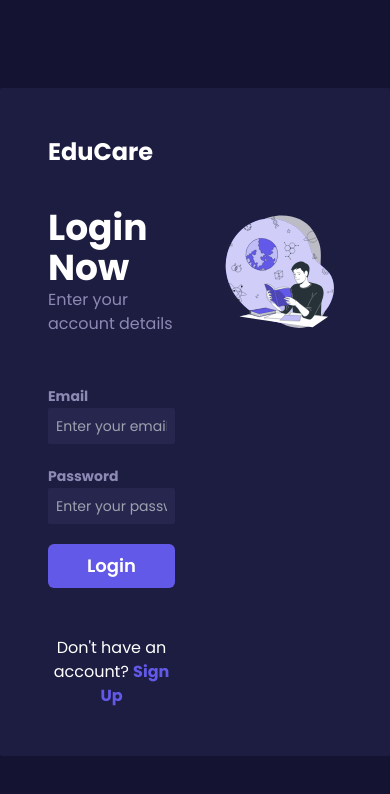
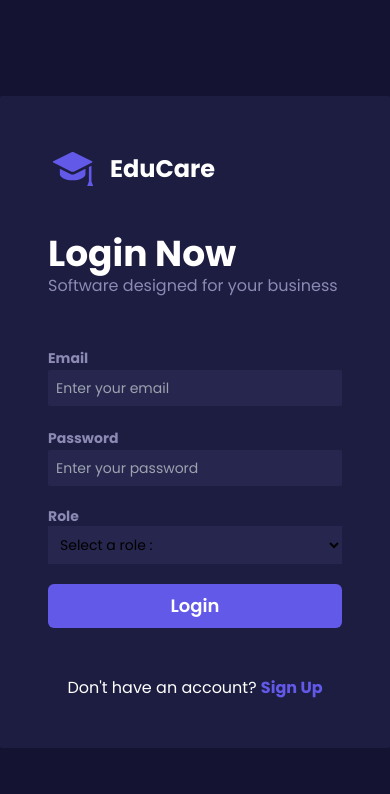
Before and after one commit to kngval/EduCare, a React (Vite) app: page /login in a window 390 px wide. Shown: the top 794 px of the page. Built offline with nearby package versions, Linux system fonts and the light colour scheme.

Commit message:
route pages

```diff
--- a/src/pages/Login.tsx
+++ b/src/pages/Login.tsx
@@ -3,10 +3,13 @@ import school2 from "../assets/school2.svg";
 import { useState } from "react";
 import { useDispatch } from "react-redux";
 import { setToken } from "../redux/authSlice";
-
+import logo from "../assets/logo.svg"
 function Login() {
   const [email, setEmail] = useState("");
   const [password, setPassword] = useState("");
+  const [role, setRole] = useState("");
+  const [teacherCode, setTeacherCode] = useState("");
+  const [adminCode, setAdminCode] = useState("");
   const [response, setResponse] = useState({ success: null, message: null, field: null });
 
   const dispatch = useDispatch();
@@ -45,18 +48,35 @@ function Login() {
     }
   }
 
+  const ErrorMessage = ({ fieldName }: { fieldName: string }) => {
+    return response && response.success === false && response.field === fieldName ? (
+      <div className="text-sm text-red-500 flex items-center mt-2 gap-1">
+        <svg className="w-5" viewBox="0 0 512 512" version="1.1" xmlns="http://www.w3.org/2000/svg" fill="#EF4444">
+          <g id="SVGRepo_bgCarrier" strokeWidth="0"></g>
+          <g id="SVGRepo_tracerCarrier" strokeLinecap="round" strokeLinejoin="round"></g>
+          <g id="SVGRepo_iconCarrier">
+            <g id="add" fill="#EF4444" transform="translate(42.666667, 42.666667)">
+              <path d="M213.333333,3.55271368e-14 C331.136,3.55271368e-14 426.666667,95.5306667 426.666667,213.333333 C426.666667,331.136 331.136,426.666667 213.333333,426.666667 C95.5306667,426.666667 3.55271368e-14,331.136 3.55271368e-14,213.333333 C3.55271368e-14,95.5306667 95.5306667,3.55271368e-14 213.333333,3.55271368e-14 Z M262.250667,134.250667 L213.333333,183.168 L164.416,134.250667 L134.250667,164.416 L183.168,213.333333 L134.250667,262.250667 L164.416,292.416 L213.333333,243.498667 L262.250667,292.416 L292.416,262.250667 L243.498667,213.333333 L292.416,164.416 L262.250667,134.250667 Z" />
+            </g>
+          </g>
+        </svg>
+        <h4>{response.message}</h4>
+      </div>
+    ) : null;
+  };
   return (
     <div className="bg-customBlue flex w-full h-screen items-center justify-center">
-      <div className="bg-customBlue2 p-12 rounded-sm w-[1000px]">
-        <div className="flex justify-between items-center mb-10">
+      <div className="authContainer bg-customBlue2 p-12 rounded-sm w-full sm:w-[500px] lg:w-[800px] xl:w-[1000px]">
+        <div className="flex gap-3 items-center mb-10">
+          <img src={logo} className="w-[50px]" />
           <h1 className="text-2xl text-white font-bold">EduCare</h1>
         </div>
 
         <div className="grid grid-cols-6 gap-10">
-          <div className="col-span-3">
+          <div className="col-span-6 lg:col-span-3">
             <div className="text-4xl text-white font-bold">Login Now</div>
             <div className="text-customBlack mb-12">
-              Enter your account details
+              Software designed for your business
             </div>
 
             <form action="" onSubmit={handleSubmit}>
@@ -97,7 +117,60 @@ function Login() {
 
                     </div>
                   )}
+
                 </div>
+
+                <div>
+                  <label className="text-customBlack block font-bold text-sm" htmlFor="">
+                    Role
+                  </label>
+                  <select value={role} onChange={(e) => setRole(e.target.value)} className="bg-customPlaceholder text-sm p-2 w-full">
+                    <option value="" className="">Select a role : </option>
+                    <option value="admin" className="">Admin</option>
+                    <option value="student" className="">Student</option>
+                    <option value="teacher" className="">Teacher</option>
+                  </select>
+                  <ErrorMessage fieldName="role" />
+
+
+                </div>
+                {role == "teacher" && (
+                  <div>
+                    <label className="text-customBlack font-bold text-sm" htmlFor="">
+                      Teacher Code
+                    </label>
+                    <input
+                      type="text"
+                      placeholder="Enter your code"
+                      className="block p-2 text-white text-sm bg-customPlaceholder rounded-sm outline-none w-full"
+                      value={teacherCode}
+                      onChange={(e) => setTeacherCode(e.target.value)}
+                    />
+
+                    <ErrorMessage fieldName="teacherCode" />
+
+                  </div>
+
+                )}
+                {role == "admin" && (
+                  <div>
+                    <label className="text-customBlack font-bold text-sm" htmlFor="">
+                      Admin Code
+                    </label>
+                    <input
+                      type="text"
+                      placeholder="Enter your code"
+                      className="block p-2 text-white text-sm bg-customPlaceholder rounded-sm outline-none w-full"
+                      value={adminCode}
+                      onChange={(e) => setAdminCode(e.target.value)}
+                    />
+
+                    <ErrorMessage fieldName="teacherCode" />
+
+                  </div>
+
+                )}
+
                 <div>
                   <button type="submit" className="bg-customLightBlue w-full text-white text-lg font-semibold rounded-md py-2">
                     Login
@@ -110,8 +183,8 @@ function Login() {
             </div>
           </div>
 
-          <div className="col-span-3">
-            <img src={school2} alt="" className="w-[500px]" />
+          <div className="col-span-3 hidden lg:flex items-center justify-center">
+            <img src={school2} alt="" className=" w-[500px]" />
           </div>
         </div>
       </div>
--- a/src/pages/Signup.tsx
+++ b/src/pages/Signup.tsx
@@ -1,12 +1,12 @@
 import { Link } from "react-router-dom";
 import school2 from "../assets/school2.svg";
+import logo from "../assets/logo.svg"
 import { useState } from "react";
 
 function Signup() {
   const [email, setEmail] = useState("");
   const [password, setPassword] = useState("");
-  const [response, setResponse] = useState({success:null,message:null,field:null});
-
+  const [response, setResponse] = useState({ success: null, message: null, field: null });
   const handleSubmit = async (e: React.FormEvent<HTMLFormElement>) => {
     e.preventDefault();
 
@@ -21,28 +21,49 @@ function Signup() {
       const data = await res.json();
 
       setResponse({
-          success : data.success,
-          message : data.message,
-          field : data.field
+        success: data.success,
+        message: data.message,
+        field: data.field
       })
+
+      if (data.success == true) {
+        setEmail("")
+        setPassword("")
+      }
       console.log(data);
     } catch (err) {
       console.error(err);
     }
   }
-
+  const ErrorMessage = ({ fieldName }: { fieldName: string }) => {
+    return response && response.success === false && response.field === fieldName ? (
+      <div className="text-sm text-red-500 flex items-center mt-2 gap-1">
+        <svg className="w-5" viewBox="0 0 512 512" version="1.1" xmlns="http://www.w3.org/2000/svg" fill="#EF4444">
+          <g id="SVGRepo_bgCarrier" strokeWidth="0"></g>
+          <g id="SVGRepo_tracerCarrier" strokeLinecap="round" strokeLinejoin="round"></g>
+          <g id="SVGRepo_iconCarrier">
+            <g id="add" fill="#EF4444" transform="translate(42.666667, 42.666667)">
+              <path d="M213.333333,3.55271368e-14 C331.136,3.55271368e-14 426.666667,95.5306667 426.666667,213.333333 C426.666667,331.136 331.136,426.666667 213.333333,426.666667 C95.5306667,426.666667 3.55271368e-14,331.136 3.55271368e-14,213.333333 C3.55271368e-14,95.5306667 95.5306667,3.55271368e-14 213.333333,3.55271368e-14 Z M262.250667,134.250667 L213.333333,183.168 L164.416,134.250667 L134.250667,164.416 L183.168,213.333333 L134.250667,262.250667 L164.416,292.416 L213.333333,243.498667 L262.250667,292.416 L292.416,262.250667 L243.498667,213.333333 L292.416,164.416 L262.250667,134.250667 Z" />
+            </g>
+          </g>
+        </svg>
+        <h4>{response.message}</h4>
+      </div>
+    ) : null;
+  };
   return (
     <div className="bg-customBlue flex w-full h-screen items-center justify-center">
-      <div className="bg-customBlue2 p-12 rounded-sm w-[1000px]">
-        <div className="flex justify-between items-center mb-10">
+      <div className="authContainer bg-customBlue2 p-12 rounded-sm w-full sm:w-[500px] lg:w-[800px] xl:w-[1000px]">
+        <div className="flex gap-3 items-center mb-10">
+          <img src={logo} className="w-[50px]" />
           <h1 className="text-2xl text-white font-bold">EduCare</h1>
         </div>
 
         <div className="grid grid-cols-6 gap-10">
-          <div className="col-span-3">
+          <div className="col-span-6 lg:col-span-3">
             <div className="text-4xl text-white font-bold">Signup Now</div>
             <div className="text-customBlack mb-12">
-              Enter your account details
+              Software designed for business
             </div>
 
             <form action="" onSubmit={handleSubmit}>
@@ -59,12 +80,7 @@ function Signup() {
                     onChange={(e) => setEmail(e.target.value)}
                   />
 
-                {response && response.success === false && response.field == "email" &&(
-                  <div className="text-sm text-red-500 flex items-center mt-2 gap-1"><svg className="w-5" viewBox="0 0 512 512" version="1.1" xmlns="http://www.w3.org/2000/svg"  fill="#EF4444"><g id="SVGRepo_bgCarrier" strokeWidth="0"></g><g id="SVGRepo_tracerCarrier" strokeLinecap="round" strokeLinejoin="round"></g><g id="SVGRepo_iconCarrier"> <title>error-filled</title> <g id="Page-1" stroke="none" strokeWidth="1" fill="none" fillRule="evenodd"> <g id="add" fill="#EF4444" transform="translate(42.666667, 42.666667)"> <path d="M213.333333,3.55271368e-14 C331.136,3.55271368e-14 426.666667,95.5306667 426.666667,213.333333 C426.666667,331.136 331.136,426.666667 213.333333,426.666667 C95.5306667,426.666667 3.55271368e-14,331.136 3.55271368e-14,213.333333 C3.55271368e-14,95.5306667 95.5306667,3.55271368e-14 213.333333,3.55271368e-14 Z M262.250667,134.250667 L213.333333,183.168 L164.416,134.250667 L134.250667,164.416 L183.168,213.333333 L134.250667,262.250667 L164.416,292.416 L213.333333,243.498667 L262.250667,292.416 L292.416,262.250667 L243.498667,213.333333 L292.416,164.416 L262.250667,134.250667 Z" id="Combined-Shape"> </path> </g> </g> </g></svg>
-                    <h4>{response.message}</h4>
-
-                  </div>
-                )}
+                  <ErrorMessage fieldName="email" />
                 </div>
                 <div>
                   <label className="text-customBlack font-bold text-sm" htmlFor="">
@@ -77,13 +93,19 @@ function Signup() {
                     value={password}
                     onChange={(e) => setPassword(e.target.value)}
                   />
-                {response && response.success === false && response.field == "password" &&(
-                  <div className="text-sm text-red-500 flex items-center mt-2 gap-1"><svg className="w-5" viewBox="0 0 512 512" version="1.1" xmlns="http://www.w3.org/2000/svg"  fill="#EF4444"><g id="SVGRepo_bgCarrier" strokeWidth="0"></g><g id="SVGRepo_tracerCarrier" strokeLinecap="round" strokeLinejoin="round"></g><g id="SVGRepo_iconCarrier"> <title>error-filled</title> <g id="Page-1" stroke="none" strokeWidth="1" fill="none" fillRule="evenodd"> <g id="add" fill="#EF4444" transform="translate(42.666667, 42.666667)"> <path d="M213.333333,3.55271368e-14 C331.136,3.55271368e-14 426.666667,95.5306667 426.666667,213.333333 C426.666667,331.136 331.136,426.666667 213.333333,426.666667 C95.5306667,426.666667 3.55271368e-14,331.136 3.55271368e-14,213.333333 C3.55271368e-14,95.5306667 95.5306667,3.55271368e-14 213.333333,3.55271368e-14 Z M262.250667,134.250667 L213.333333,183.168 L164.416,134.250667 L134.250667,164.416 L183.168,213.333333 L134.250667,262.250667 L164.416,292.416 L213.333333,243.498667 L262.250667,292.416 L292.416,262.250667 L243.498667,213.333333 L292.416,164.416 L262.250667,134.250667 Z" id="Combined-Shape"> </path> </g> </g> </g></svg>
-                    <h4>{response.message}</h4>
+                  <ErrorMessage fieldName="password" />
+
 
                 </div>
+
+
+                {response.success === true && (
+                  <div className="text-sm text-[#928EF2] flex items-center mt-2 gap-1">
+                    <svg className="w-5" viewBox="0 0 20 20" xmlns="http://www.w3.org/2000/svg" fill="none"><g id="SVGRepo_bgCarrier" strokeWidth="0"></g><g id="SVGRepo_tracerCarrier" strokeLinecap="round" strokeLinejoin="round"></g><g id="SVGRepo_iconCarrier"> <path fill="#928EF2" fillRule="evenodd" d="M3 10a7 7 0 019.307-6.611 1 1 0 00.658-1.889 9 9 0 105.98 7.501 1 1 0 00-1.988.22A7 7 0 113 10zm14.75-5.338a1 1 0 00-1.5-1.324l-6.435 7.28-3.183-2.593a1 1 0 00-1.264 1.55l3.929 3.2a1 1 0 001.38-.113l7.072-8z"></path> </g></svg>
+                    <h4>{response.message}</h4>
+                  </div>
+
                 )}
-                </div>
                 <div>
                   <button className="bg-customLightBlue w-full text-white text-lg font-semibold rounded-md py-2">
                     Signup
@@ -96,7 +118,7 @@ function Signup() {
             </div>
           </div>
 
-          <div className="col-span-3">
+          <div className="col-span-3  hidden lg:flex items-center justify-center">
             <img src={school2} alt="" className="w-[500px]" />
           </div>
         </div>
```
Also changed, not shown: src/pages/Account.tsx (added, +7 -0 lines), src/pages/Grades.tsx (added, +9 -0 lines), src/pages/Sections.tsx (added, +10 -0 lines). Lines whose indentation alone changed are shown as unchanged.
